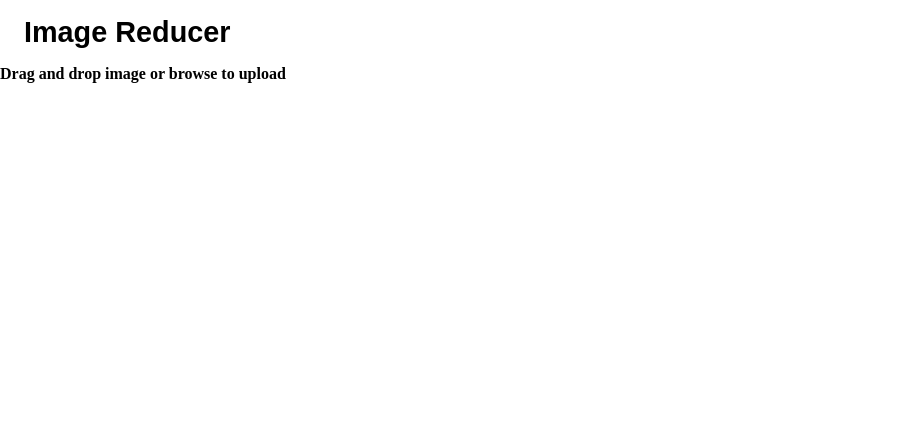
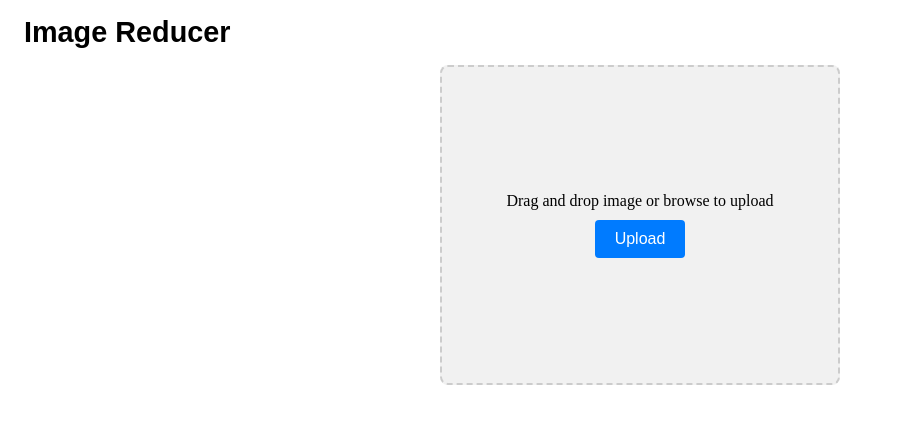
Before and after one commit to abhishek-kumar-05/React-Image-Processing, a React (Vite) app: page / in a window 1280 px wide. Shown: the top 424 px of the page, without its empty margins (0-903 px from the left). Built offline with nearby package versions, Linux system fonts and the light colour scheme; a web font is replaced by a local one.

Commit message:
created uploading feature with preview image and cancel button

```diff
--- a/index.html
+++ b/index.html
@@ -1,9 +1,16 @@
-<!doctype html>
+<!DOCTYPE html>
 <html lang="en">
   <head>
     <meta charset="UTF-8" />
     <link rel="icon" type="image/svg+xml" href="" />
     <meta name="viewport" content="width=device-width, initial-scale=1.0" />
+    <link
+      rel="stylesheet"
+      href="https://cdnjs.cloudflare.com/ajax/libs/font-awesome/6.6.0/css/all.min.css"
+      integrity="sha512-Kc323vGBEqzTmouAECnVceyQqyqdsSiqLQISBL29aUW4U/M7pSPA/gEUZQqv1cwx4OnYxTxve5UMg5GT6L4JJg=="
+      crossorigin="anonymous"
+      referrerpolicy="no-referrer"
+    />
     <title>Image Resizer</title>
   </head>
   <body>
--- a/package.json
+++ b/package.json
@@ -10,6 +10,7 @@
     "preview": "vite preview"
   },
   "dependencies": {
+    "@fortawesome/react-fontawesome": "^0.2.2",
     "react": "^18.3.1",
     "react-dom": "^18.3.1",
     "react-dropzone": "^14.3.5",
--- a/src/Components/InputImage/InputImage.css
+++ b/src/Components/InputImage/InputImage.css
@@ -16,3 +16,47 @@
   justify-content: center;
   align-items: center;
 } */
+
+.Container {
+  border: 2px dashed #ccc;
+  padding: 40px;
+  /* text-align: center; */
+  background-color: #f1f1f1;
+  border-radius: 8px;
+  max-width: 400px;
+  height: 20rem;
+  margin: auto;
+  cursor: pointer;
+  display: flex;
+  flex-direction: column;
+  align-items: center;
+  justify-content: center;
+}
+
+.uploadButton {
+  padding: 10px 20px;
+  background-color: #007bff;
+  color: #fff;
+  border: none;
+  border-radius: 4px;
+  cursor: pointer;
+  margin-top: 10px;
+}
+
+.uploadedImage {
+  margin-top: 1rem;
+  width: 100%;
+  max-width: 300px;
+  border-radius: 8spx;
+}
+
+.cancelButtonContainer {
+  display: flex;
+  justify-content: end;
+}
+.cancelButton {
+  color: red;
+  border: none;
+  cursor: pointer;
+  font-size: 1.1rem;
+}
--- a/src/Components/InputImage/InputImage.jsx
+++ b/src/Components/InputImage/InputImage.jsx
@@ -1,12 +1,61 @@
-// import React from 'react'
+import { useCallback, useState } from "react";
+import { useDropzone } from "react-dropzone";
+
 import "./InputImage.css";
 
 const InputImage = () => {
+  const [imageSrc, setImageSrc] = useState(null);
+
+  const onDrop = useCallback((imageAccepted) => {
+    const file = imageAccepted[0];
+
+    const reader = new FileReader();
+    reader.onload = () => {
+      setImageSrc(reader.result);
+    };
+    reader.readAsDataURL(file);
+    console.log(imageAccepted);
+  }, []);
+
+  const { getRootProps, getInputProps, isDragActive } = useDropzone({ onDrop });
+
+  const handleCancel = () => {
+    setImageSrc(null);
+  };
+
   return (
-    <div className="container">
-      <div className="inputImage">
-        <h1>Drag and drop image or browse to upload</h1>
-      </div>
+    <div {...getRootProps()} className="Container">
+      {!imageSrc && (
+        <>
+          <input {...getInputProps()} />
+          <p>
+            {isDragActive
+              ? "Drop the image..."
+              : "Drag and drop image or browse to upload"}
+          </p>
+          <button type="" className="uploadButton">
+            Upload
+          </button>
+        </>
+      )}
+
+      {imageSrc && (
+        <div className="inputImageHolder">
+          <div className="cancelButtonContainer">
+            <i
+              onClick={handleCancel}
+              className="fa-solid fa-xmark cancelButton "
+            ></i>
+          </div>
+
+          <p>Preview : </p>
+          <img
+            src={imageSrc}
+            alt="Input Image Preview"
+            className="uploadedImage"
+          />
+        </div>
+      )}
     </div>
   );
 };
```
Also changed, not shown: 1 other file (tests, documents, lock files or other folders).
